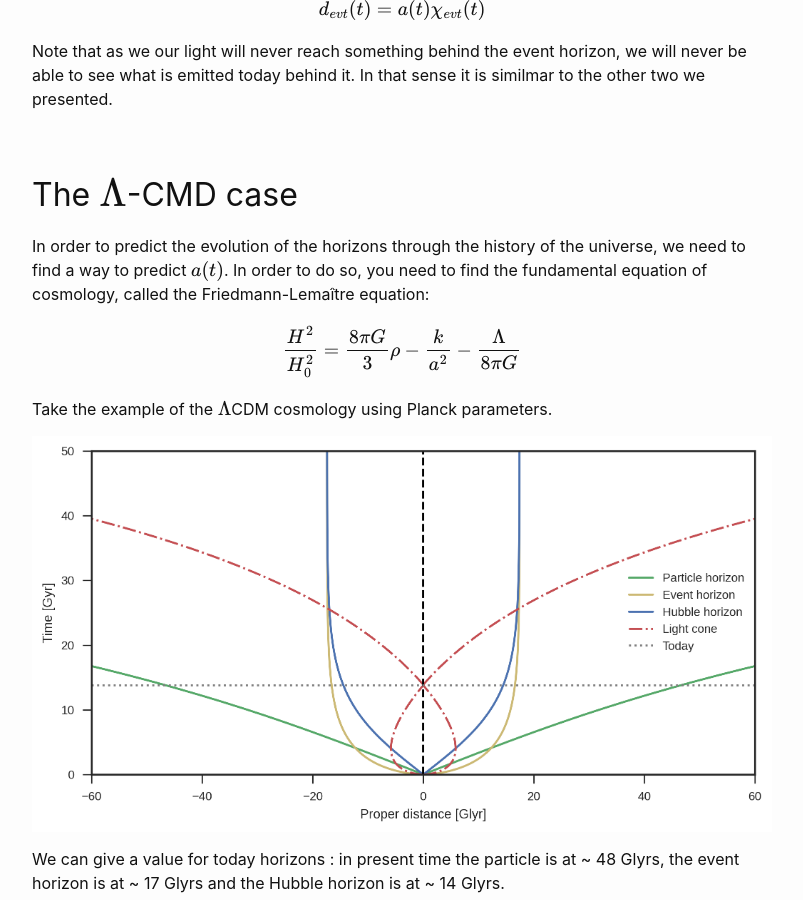
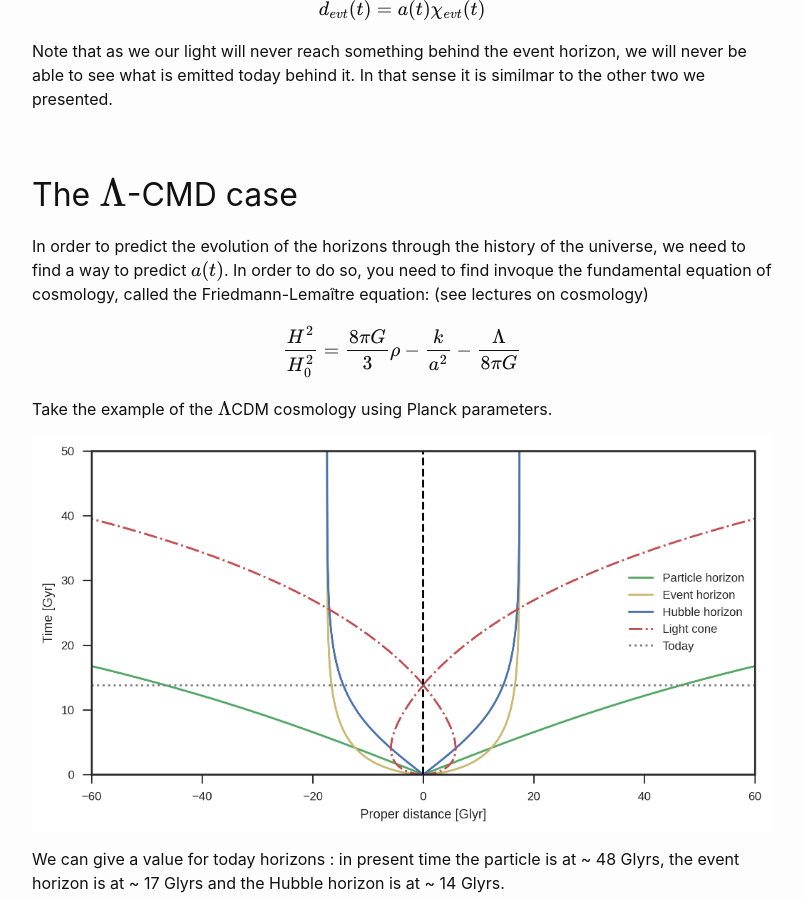
Before and after one commit to YoloNomy/YoloNomy.github.io, a Jekyll site: the page built from codes/cosmo/horizons.md, in a window 1280 px wide and 900 px high, scrolled down 3219 px. Shown: the whole window, without its empty margins (238-1041 px from the left). Built offline with Jekyll 4.4.1, drawn with Linux system fonts in a browser that asks for light colours; formulas are drawn with MathJax 3; some of the changed text lies outside the part shown.

Commit message:
Update horizons.md

```diff
--- a/codes/cosmo/horizons.md
+++ b/codes/cosmo/horizons.md
@@ -14,7 +14,7 @@
 alléger cette partie et détailler FLRW dans une autre partie
 %%%%%%%%%%%%%%%%%%%%%%%
 One of the building principles of cosmology is to assume that the universe is homogeneous and isotropic on large scales. From this assumption, one can find the metric i.e. the way to measure distance in a given frame, satisfying the Einstein's equation for the universe.
-The most general result is given by the *Friedmann-Lemaître-Robertson-Walker (FLRW) metric*:
+The most general result is given by the *Friedmann-Lemaître-Robertson-Walker (FLRW) metric* (see lectures on cosmology):
 
 $$
 \text{d}s^2 = -c^2\text{d}t^2 + a(t)^2\left( \frac{\text{d}r^2}{1 - kr^2}  + r^2\text{d}\Omega^2\right)
@@ -123,7 +123,7 @@
 
 ## The $\Lambda$-CMD case
 
-In order to predict the evolution of the horizons through the history of the universe, we need to find a way to predict $a(t)$. In order to do so, you need to find the fundamental equation of cosmology, called the Friedmann-Lemaître equation:
+In order to predict the evolution of the horizons through the history of the universe, we need to find a way to predict $a(t)$. In order to do so, you need to find invoque the fundamental equation of cosmology, called the Friedmann-Lemaître equation: (see lectures on cosmology)
 
 $$ \frac{H^2}{H_0^2} = \frac{8\pi G}{3}\rho - \frac{k}{a^2} -\frac{\Lambda}{8 \pi G} $$
 
```
